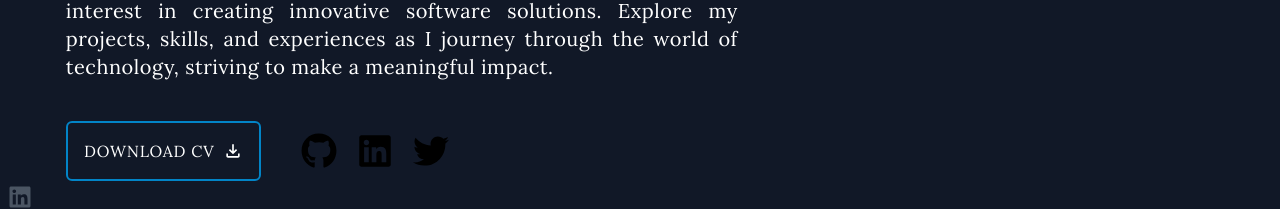
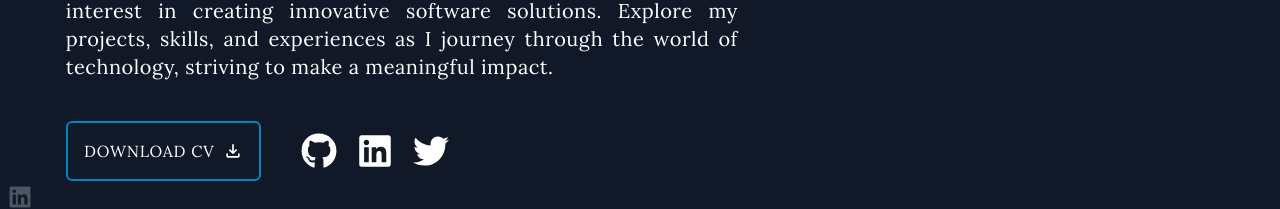
Before and after one commit to zubayerfarazi/zrfportfolio, a React (Create React App) app: page / in a window 1280 px wide. Shown: the part 391-600 px from the top of the page. Built offline with nearby package versions, Linux system fonts and the light colour scheme; a web font is replaced by a local one.

Commit message:
updated the text color

```diff
--- a/src/pages/HOME/About.js
+++ b/src/pages/HOME/About.js
@@ -4,7 +4,7 @@ import aboutImage from "../../assets/zrf1.png";
 
 const About = () => {
   return (
-    <div className="w-full bg-gray-800 dark:bg-gray-800 text-black dark:text-white pt-10 pb-10">
+    <div className="w-full bg-gray-800 text-white pt-10 pb-10">
       <div className="flex flex-col md:flex-row justify-around items-center px-5 md:px-10 space-y-2 md:space-y-0 md:space-x-10">
         <div className="flex-shrink-0">
           <img
--- a/src/pages/HOME/Intro.js
+++ b/src/pages/HOME/Intro.js
@@ -10,7 +10,6 @@ import CV1 from "../../assets/CV/ZRF CV.pdf";
 import CV2 from "../../assets/CV/Zubayer Farazi.pdf";
 import ProjectsInfo from "../../components/PROJECTSINFO/Projects";
 
-// Set the app element for accessibility purposes
 Modal.setAppElement("#root");
 
 const Intro = () => {
@@ -60,14 +59,14 @@ const Intro = () => {
               <Link
                 to="https://github.com/zubayerfarazi"
                 target="_blank"
-                className="text-black dark:text-white text-4xl hover:text-gray-600"
+                className="text-white text-4xl hover:text-gray-600"
               >
                 <FaGithub />
               </Link>
               <Link
                 to="https://www.linkedin.com/in/zubayerfarazi"
                 target="_blank"
-                className="text-black dark:text-white text-4xl hover:text-gray-600"
+                className="text-white text-4xl hover:text-gray-600"
               >
                 <FaLinkedin />
               </Link>
@@ -81,7 +80,7 @@ const Intro = () => {
               <Link
                 to="https://x.com/FaraziZubayer"
                 target="_blank"
-                className="text-black dark:text-white text-4xl hover:text-gray-600"
+                className="text-white dark:text-white text-4xl hover:text-gray-600"
               >
                 <FaTwitter />
               </Link>
```
